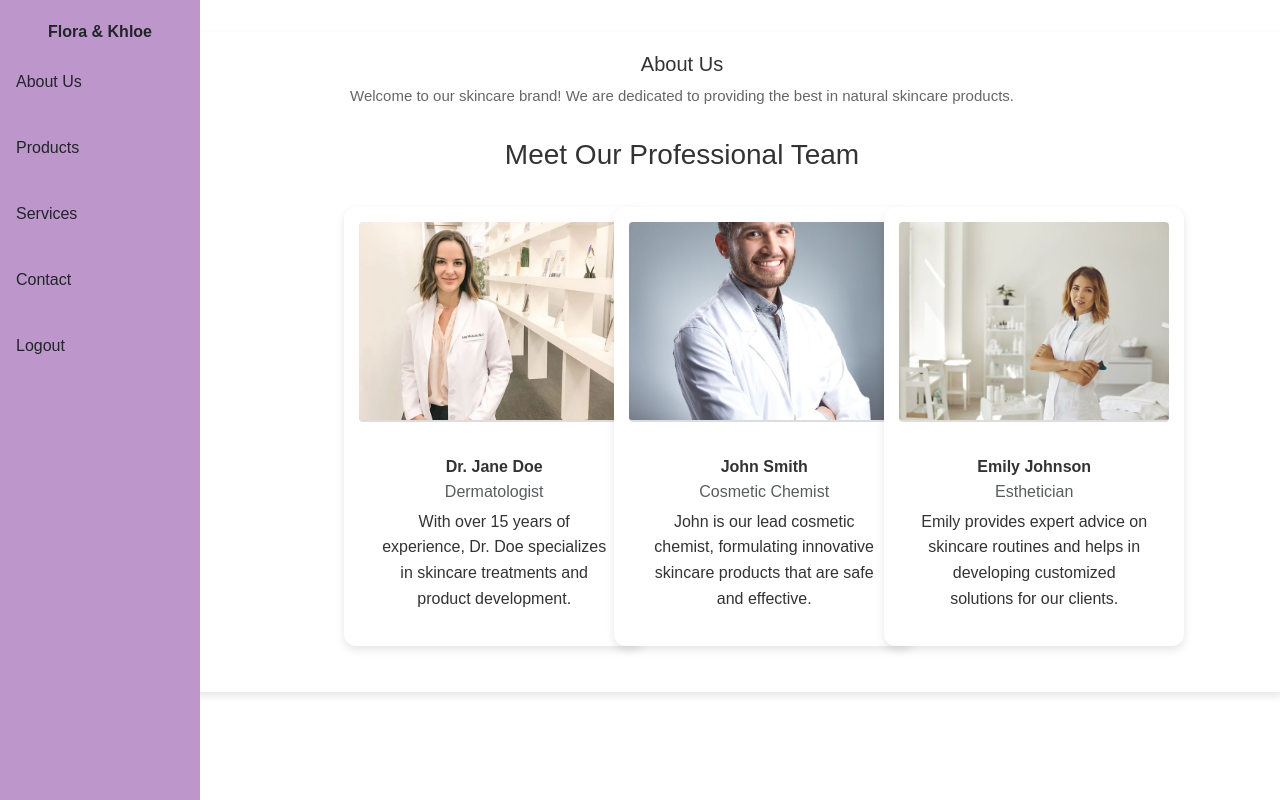
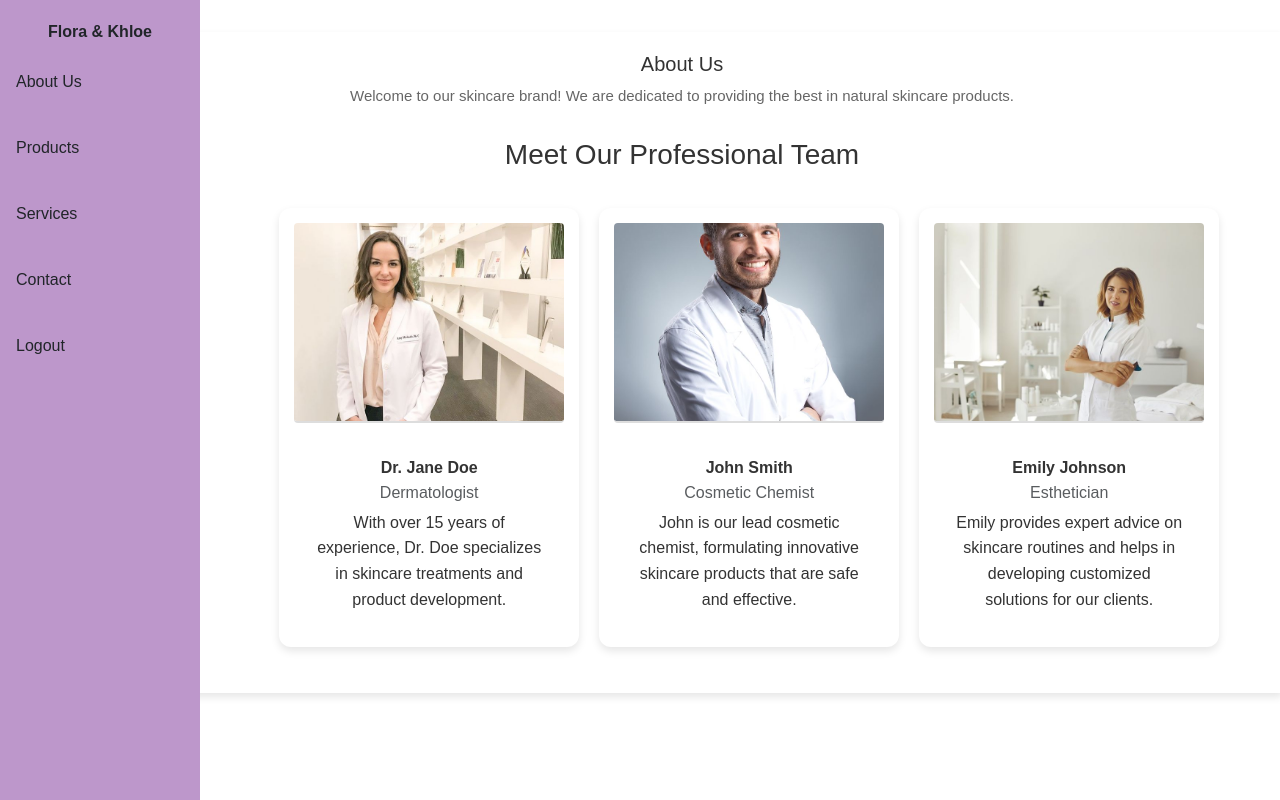
Before and after one commit to chandiniratho/layout, a React (Create React App) app: page /about in a window 1280 px wide. Built offline with nearby package versions, Linux system fonts and the light colour scheme.

Commit message:
Update AboutUs.css

```diff
--- a/src/components/AboutUs.css
+++ b/src/components/AboutUs.css
@@ -52,7 +52,7 @@
 
 .col-md-3 {
   flex: 1;
-  max-width: 250px;
+  max-width: 300px;
   margin: 10px;
 }
 
```
